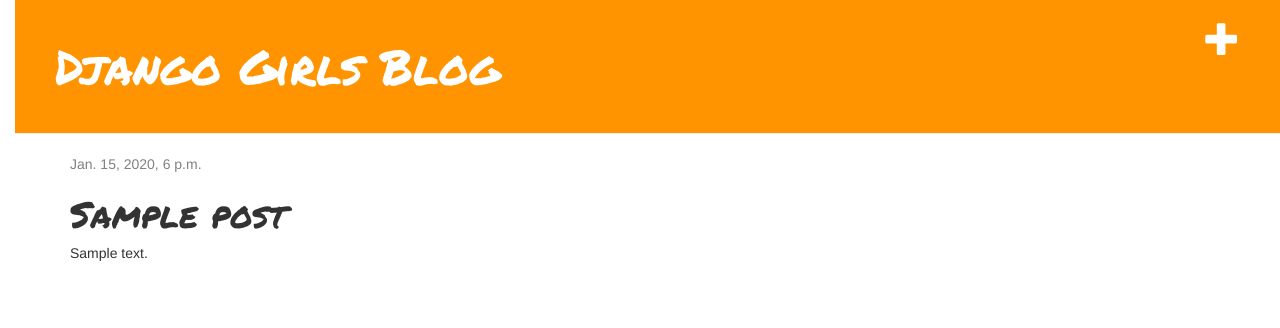
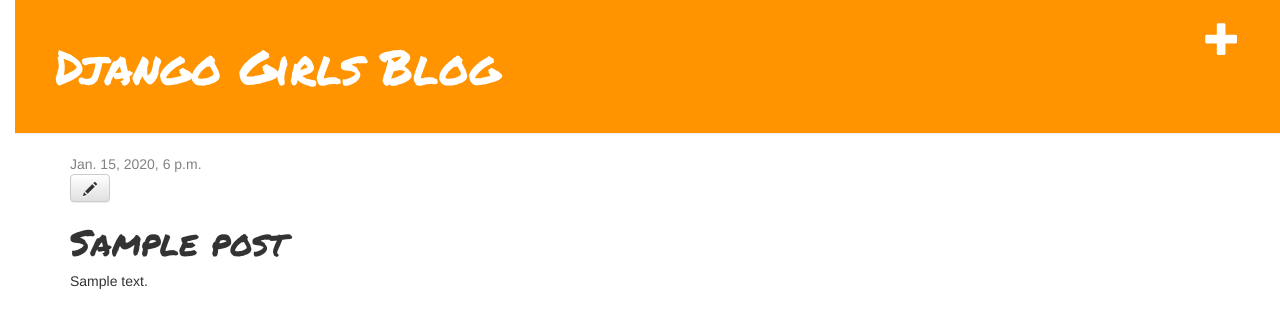
Before and after one commit to Chialijuan/djangogirls, a Django app: page /post/1/ in a window 1280 px wide. Shown: the top 328 px of the page. Run offline with Django 3.2, Linux system fonts and the light colour scheme; a user stored in the database is signed in; tables that the repository leaves empty hold one stand-in row (values such as "Sample post"); some libraries are stand-ins or nearby versions.

Commit message:
allow edit post only if user is authenticated'

```diff
--- a/blog/templates/blog/post_detail.html
+++ b/blog/templates/blog/post_detail.html
@@ -7,6 +7,9 @@
                 {{ post.published_date }}
             </div>
         {% endif %}
+        {% if user.is_authenticated  %}
+        <a class="btn btn-default" href="{% url 'post_edit' pk=post.pk %}"><span class="glyphicon glyphicon-pencil"></span></a>
+        {% endif %}
         <h1>{{ post.title }}</h1>
         <p>{{ post.text|linebreaksbr }}</p>
         </div>
```
